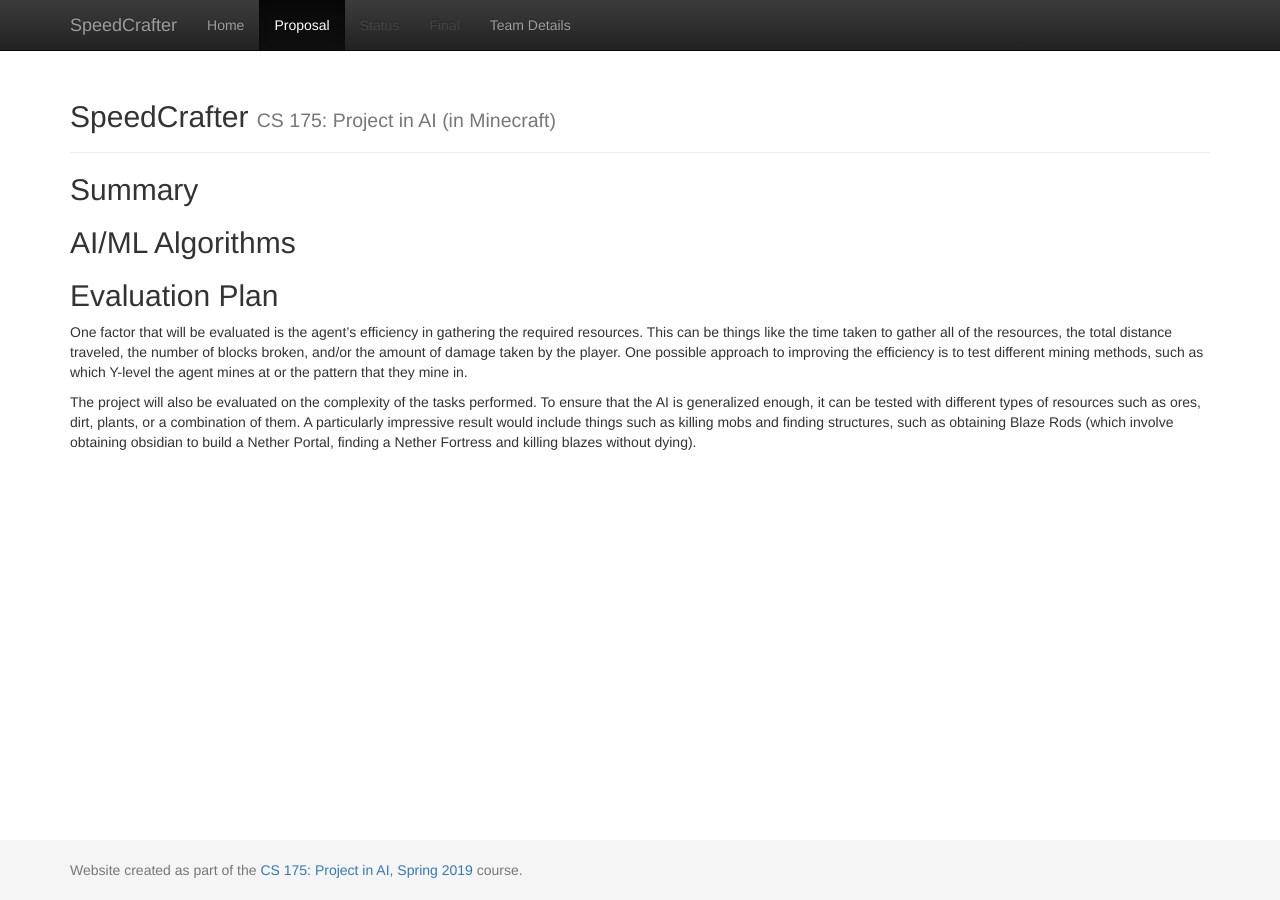
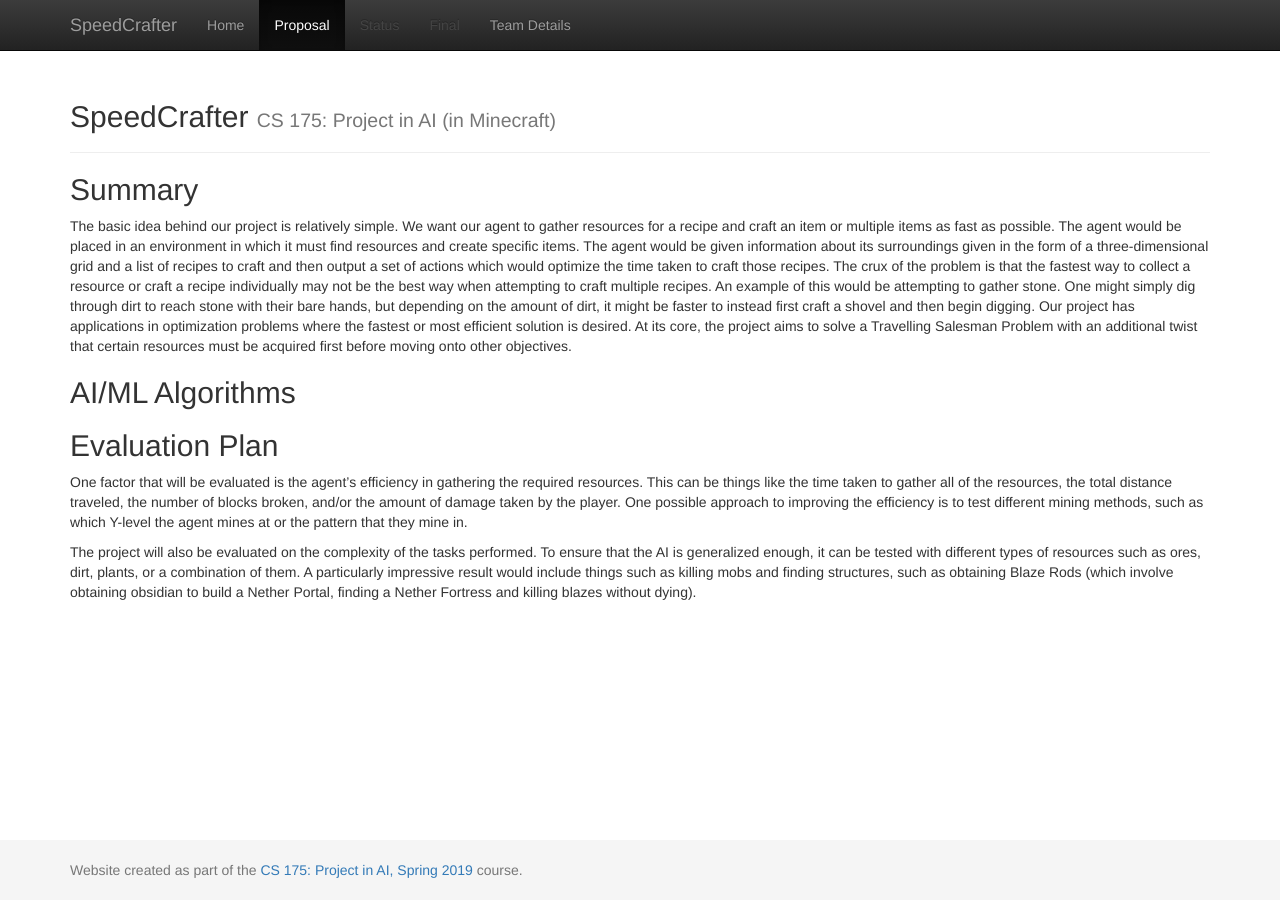
Before and after one commit to jhnguyen521/SpeedCrafter, a Jekyll site: the page built from docs/proposal.md, in a window 1280 px wide. Built offline with Jekyll 4.4.1, drawn with Linux system fonts in a browser that asks for light colours.

Commit message:
Update proposal.md

```diff
--- a/docs/proposal.md
+++ b/docs/proposal.md
@@ -4,6 +4,8 @@
 ---
 
 ## Summary
+
+The basic idea behind our project is relatively simple. We want our agent to gather resources for a recipe and craft an item or multiple items as fast as possible. The agent would be placed in an environment in which it must find resources and create specific items. The agent would be given information about its surroundings given in the form of a three-dimensional grid and a list of recipes to craft and then output a set of actions which would optimize the time taken to craft those recipes. The crux of the problem is that the fastest way to collect a resource or craft a recipe individually may not be the best way when attempting to craft multiple recipes. An example of this would be attempting to gather stone. One might simply dig through dirt to reach stone with their bare hands, but depending on the amount of dirt, it might be faster to instead first craft a shovel and then begin digging. Our project has applications in optimization problems where the fastest or most efficient solution is desired. At its core, the project aims to solve a Travelling Salesman Problem with an additional twist that certain resources must be acquired first before moving onto other objectives.
 
 ## AI/ML Algorithms
 
```
